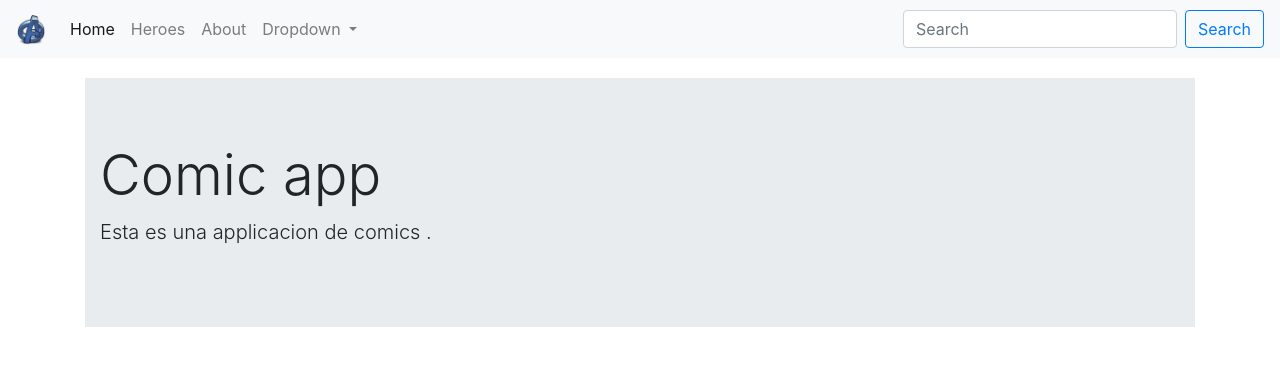
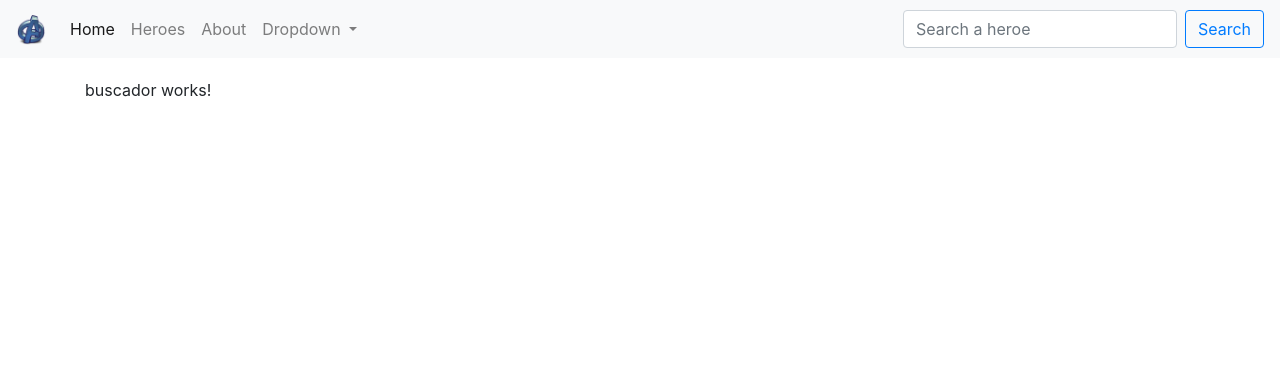
Before and after one commit to saospina/02-spa, an Angular app: page /buscar/1 in a window 1280 px wide. Before the commit this address led to /home. Shown: the top 366 px of the page. Built offline with nearby package versions, Linux system fonts and the light colour scheme.

Commit message:
Searcher funcionality

```diff
--- a/src/app/app.routes.ts
+++ b/src/app/app.routes.ts
@@ -4,13 +4,14 @@ import { HomeComponent } from './components/home/home.component';
 import { AboutComponent } from './components/about/about.component';
 import { HeroesComponent } from './components/heroes/heroes.component';
 import { HeroeComponent } from './components/heroe/heroe.component';
-import { BuscadorComponent } from "./components/buscador/buscador.component";
+import { BuscadorComponent } from './components/buscador/buscador.component';
 
 const APP_ROUTES: Routes = [
  { path: 'home', component: HomeComponent },
  { path: 'about', component: AboutComponent },
  { path: 'heroes', component: HeroesComponent },
  { path: 'heroe/:id', component: HeroeComponent},
+ { path: 'buscar/:termino', component: BuscadorComponent},
  { path: '**', pathMatch: 'full', redirectTo: 'home' },
 ];
 export const APP_ROUTING = RouterModule.forRoot(APP_ROUTES);
--- a/src/app/components/buscador/buscador.component.ts
+++ b/src/app/components/buscador/buscador.component.ts
@@ -1,4 +1,6 @@
 import { Component, OnInit } from '@angular/core';
+import { ActivatedRoute } from '@angular/router';
+import { HeroesService } from '../../services/heroes.service';
 
 @Component({
   selector: 'app-buscador',
@@ -6,9 +8,19 @@ import { Component, OnInit } from '@angular/core';
 })
 export class BuscadorComponent implements OnInit {
 
-  constructor() { }
+  heroes: any[] = [];
+
+  constructor( private activateRoute: ActivatedRoute, private _heroesService: HeroesService) {
+
+   }
 
   ngOnInit() {
+    this.activateRoute.params.subscribe( params => {
+      console.log( params['termino']);
+      this.heroes = this._heroesService.searchHeroes( params['termino']);
+      console.log( this.heroes);
+
+    });
   }
 
 }
--- a/src/app/components/shared/navbar/navbar.component.html
+++ b/src/app/components/shared/navbar/navbar.component.html
@@ -34,7 +34,7 @@
       </li>
     </ul>
     <form class="form-inline my-2 my-lg-0">
-      <input class="form-control mr-sm-2" type="search" placeholder="Search" aria-label="Search" (keyup.enter)="buscarHeroe(buscarTexto.value)" #buscarTexto>
+      <input class="form-control mr-sm-2" type="search" placeholder="Search a heroe" aria-label="Search" (keyup.enter)="buscarHeroe(buscarTexto.value)" #buscarTexto>
       <button (click)="buscarHeroe(buscarTexto.value)"
       class="btn btn-outline-primary my-2 my-sm-0" type="button">Search</button>
     </form>
--- a/src/app/components/shared/navbar/navbar.component.ts
+++ b/src/app/components/shared/navbar/navbar.component.ts
@@ -1,4 +1,6 @@
 import { Component, OnInit } from '@angular/core';
+import { HeroesService } from 'src/app/services/heroes.service';
+import { Router } from '@angular/router';
 
 @Component({
   selector: 'app-navbar',
@@ -6,15 +8,14 @@ import { Component, OnInit } from '@angular/core';
 })
 export class NavbarComponent implements OnInit {
 
-  constructor() { }
+  constructor(private router: Router) { }
 
   ngOnInit() {
   }
 
   buscarHeroe(termino: string) {
     console.log(termino);
-
-
+    this.router.navigate( ['/buscar', termino] );
   }
 
 }
```
Also changed, not shown: src/app/services/heroes.service.ts (+6 -5 lines).
